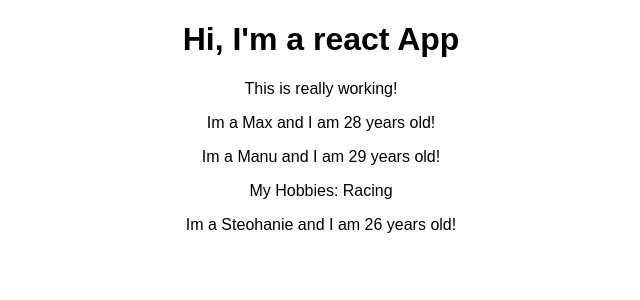
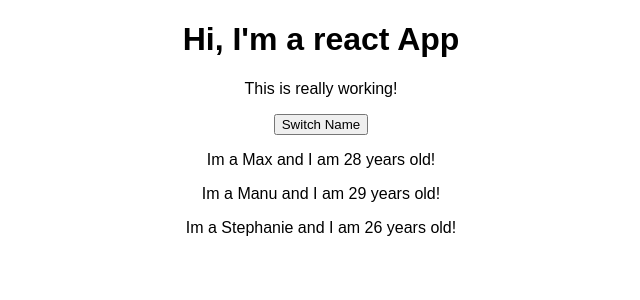
Before and after one commit to RonRofe/react_course, a React (Create React App) app: page / in a window 1280 px wide. Shown: the top 300 px of the page, without its empty margins (319-959 px from the left). Built offline with nearby package versions, Linux system fonts and the light colour scheme.

Commit message:
the state

```diff
--- a/src/App.js
+++ b/src/App.js
@@ -4,14 +4,23 @@
 import Person from './Person/Person';
 
 class App extends Component {
+  state = {
+    persons: [
+      { name: 'Max', age: 28 },
+      { name: 'Manu', age: 29 },
+      { name: 'Stephanie', age: 26 },
+    ],
+  };
+
   render() {
     return (
       <div className="App">
         <h1>Hi, I'm a react App</h1>
         <p>This is really working!</p>
-        <Person name="Max" age="28" />
-        <Person name="Manu" age="29">My Hobbies: Racing</Person>
-        <Person name="Steohanie" age="26" />
+        <button>Switch Name</button>
+        <Person name={this.state.persons[0].name} age={this.state.persons[0].age} />
+        <Person name={this.state.persons[1].name} age={this.state.persons[1].age} />
+        <Person name={this.state.persons[2].name} age={this.state.persons[2].age} />
       </div>
         // <p>This is really working!</p>         NOT ALLOWED
     );
```
